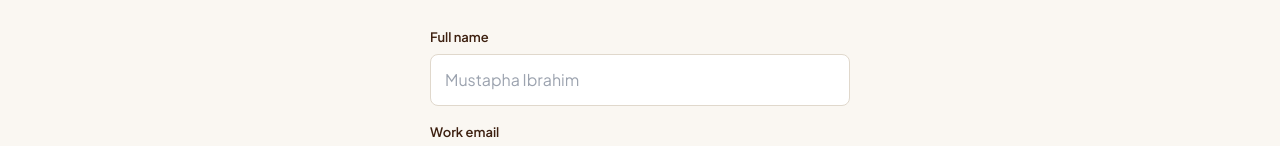
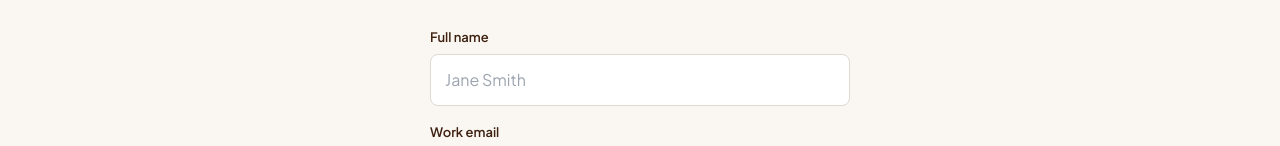
Before and after one commit to Kaltumllc/calendex-ai, a Next.js app in the folder apps/web/: page /auth/register in a window 1280 px wide. Shown: the part 375-521 px from the top of the page. Built offline with nearby package versions, Linux system fonts and the light colour scheme.

Commit message:
Fix register placeholder name

```diff
--- a/apps/web/src/app/auth/register/page.js
+++ b/apps/web/src/app/auth/register/page.js
@@ -58,7 +58,7 @@ function RegisterPage() {
           {error && <div style={{ background: 'var(--danger-soft)', border: '1px solid rgba(139,0,0,0.2)', borderRadius: 'var(--radius-sm)', padding: '12px 16px', marginBottom: 24, color: 'var(--danger)', fontSize: '0.875rem' }}>⚠️ {error}</div>}
 
           <form onSubmit={handleSubmit} style={{ display: 'flex', flexDirection: 'column', gap: 16 }}>
-            <div><label style={{ display: 'block', fontSize: '0.8125rem', fontWeight: 600, color: 'var(--text-2)', marginBottom: 6 }}>Full name</label><input style={inputStyle} type="text" placeholder="Mustapha Ibrahim" value={form.name} onChange={e => setForm(p => ({ ...p, name: e.target.value }))} required onFocus={onFocus} onBlur={onBlur} /></div>
+            <div><label style={{ display: 'block', fontSize: '0.8125rem', fontWeight: 600, color: 'var(--text-2)', marginBottom: 6 }}>Full name</label><input style={inputStyle} type="text" placeholder="Jane Smith" value={form.name} onChange={e => setForm(p => ({ ...p, name: e.target.value }))} required onFocus={onFocus} onBlur={onBlur} /></div>
             <div><label style={{ display: 'block', fontSize: '0.8125rem', fontWeight: 600, color: 'var(--text-2)', marginBottom: 6 }}>Work email</label><input style={inputStyle} type="email" placeholder="you@company.com" value={form.email} onChange={e => setForm(p => ({ ...p, email: e.target.value }))} required onFocus={onFocus} onBlur={onBlur} /></div>
             <div><label style={{ display: 'block', fontSize: '0.8125rem', fontWeight: 600, color: 'var(--text-2)', marginBottom: 6 }}>Password <span style={{ color: 'var(--text-faint)', fontWeight: 400 }}>(min. 8 chars)</span></label><input style={inputStyle} type="password" placeholder="Create a strong password" value={form.password} onChange={e => setForm(p => ({ ...p, password: e.target.value }))} required onFocus={onFocus} onBlur={onBlur} /></div>
             <button type="submit" disabled={loading} style={{ width: '100%', padding: '13px', borderRadius: 'var(--radius-full)', border: 'none', background: loading ? 'var(--surface-3)' : 'var(--accent)', color: 'white', fontSize: '1rem', fontWeight: 600, cursor: loading ? 'not-allowed' : 'pointer', fontFamily: 'var(--font-body)', transition: 'all 0.2s', boxShadow: loading ? 'none' : '0 4px 14px var(--accent-glow)' }}>
```
